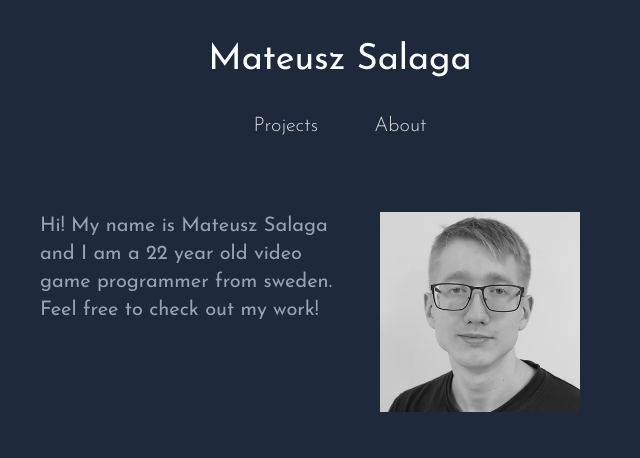
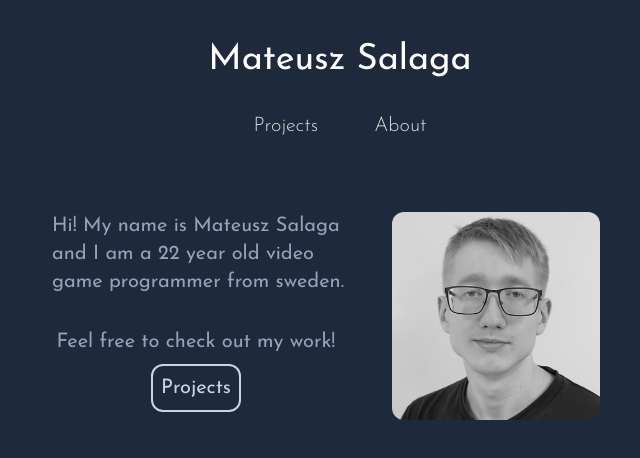
Before and after one commit to Keochori/portfolio, a Next.js app: page /Pages/About in a window 1280 px wide. Shown: the top 458 px of the page, without its empty margins (300-940 px from the left). Built offline with nearby package versions, Linux system fonts and the light colour scheme.

Commit message:
Revamped About Page

```diff
--- a/app/Pages/About/page.tsx
+++ b/app/Pages/About/page.tsx
@@ -1,5 +1,6 @@
-import Image from 'next/image'
-import Portrait from '@/app/Images/portrait.png'
+import Image from "next/image";
+import Portrait from "@/app/Images/portrait.png";
+import Link from "next/link";
 
 export default function About() {
   return (
@@ -9,29 +10,37 @@ export default function About() {
       <div className=" w-[600px] h-[500px] flex">
 
         {/* Text box */}
-        <div className=" w-[300px] h-[300px]">
-            <p className="font-josefin text-slate-400 text-xl">
+        <div className=" w-[450px] h-[300px]">
+          <p className="font-josefin text-slate-400 text-xl pl-3">
             Hi! My name is Mateusz Salaga and I am a 22 year old video game
             programmer from sweden.
           </p>
 
-            <p className="font-josefin text-slate-400 text-xl">
+
+          {/* Projects Link Text */}
+          <p className="font-josefin text-slate-400 text-xl pt-8 pb-2 text-center">
             Feel free to check out my work!
           </p>
-
-
+          <div className="flex justify-center">
+            <Link
+              className="transition-all font-josefin text-slate-300 text-xl border-2 border-slate-300 rounded-xl p-2 hover:text-[#979797] hover:border-[#979797]"
+              href="../Pages/Projects"
+            >
+              Projects
+            </Link>
+          </div>
         </div>
 
         {/* Image box */}
         <div className="px-10 grayscale">
           <Image
+            className=" rounded-xl"
             src={Portrait}
-            width={200}
-            height={200}
+            width={300}
+            height={300}
             alt="Picture of the author"
           />
         </div>
-
       </div>
     </div>
   );
```
Also changed, not shown: package.json (+5 -4 lines), 1 other file (tests, documents, lock files or other folders). Lines whose indentation alone changed are shown as unchanged.
